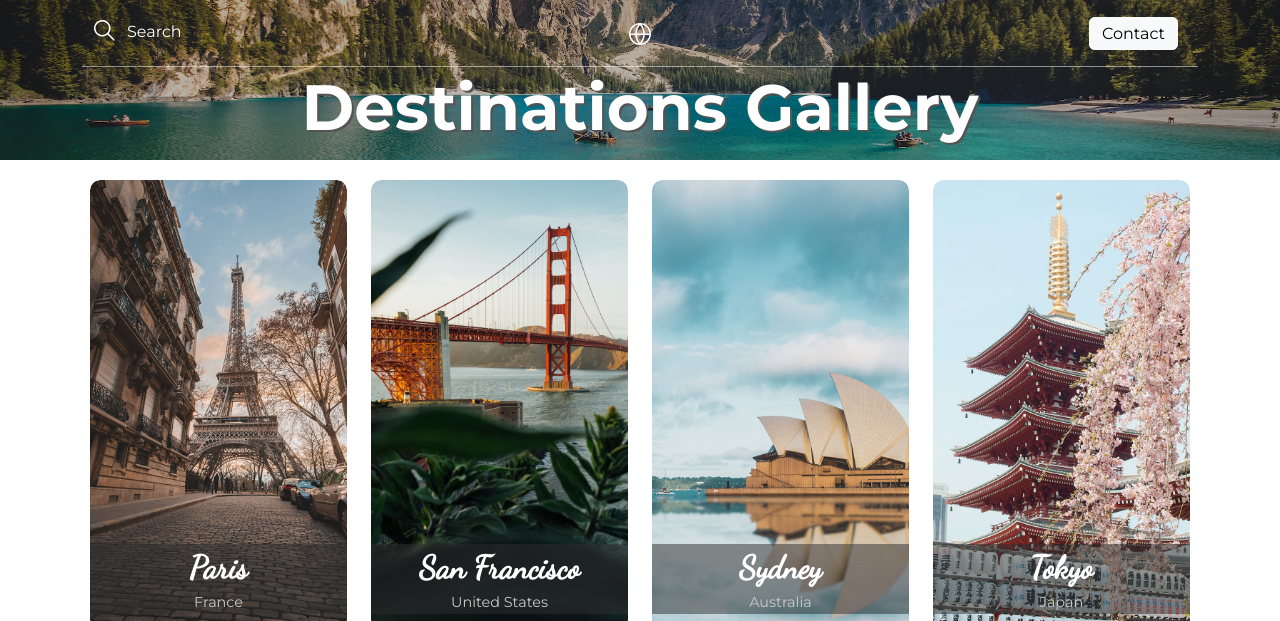
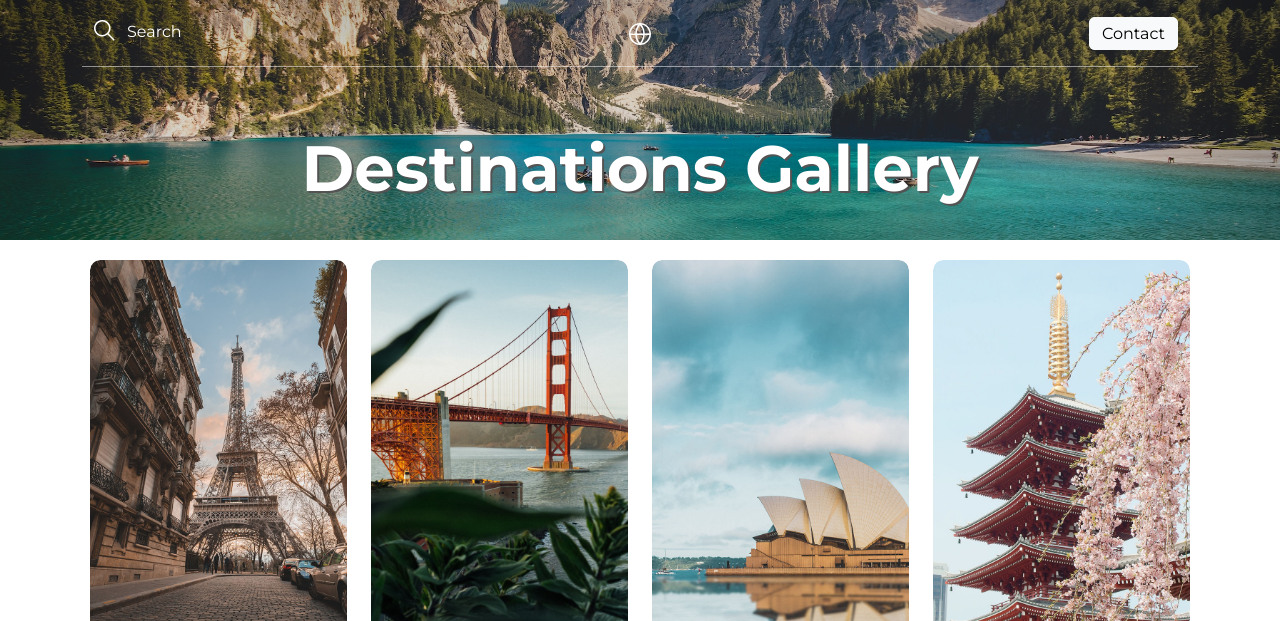
Before and after one commit to agnijaravdo/travel-agency, a website: page destinations-gallery.html in a window 1280 px wide. Shown: the top 621 px of the page. Drawn offline with nearby package versions, Linux system fonts and the light colour scheme.

Commit message:
update header size

```diff
--- a/css/contact-us.css
+++ b/css/contact-us.css
@@ -1,6 +1,6 @@
 header {
     box-shadow: 0 0 200px rgb(0 0 0 / 70%) inset;
-    height: 20vh;
+    height: 30vh;
 }
 
 .form-control::placeholder {
@@ -36,8 +36,9 @@ header {
 }
 
 #main-title {
-    align-items: center;
+    align-items: end;
     justify-content: center;
+    padding-bottom: 20px;
     display: flex;
-    height: 10vh;
+    height: 20vh;
 }
--- a/css/destinations-gallery.css
+++ b/css/destinations-gallery.css
@@ -1,4 +1,13 @@
 @import url('variables.css');
+
+header {
+    height: 30vh;
+}
+
+#main-title {
+    align-items: end;
+    height: 20vh;
+}
 
 .destinations {
     padding: 20px;
```
